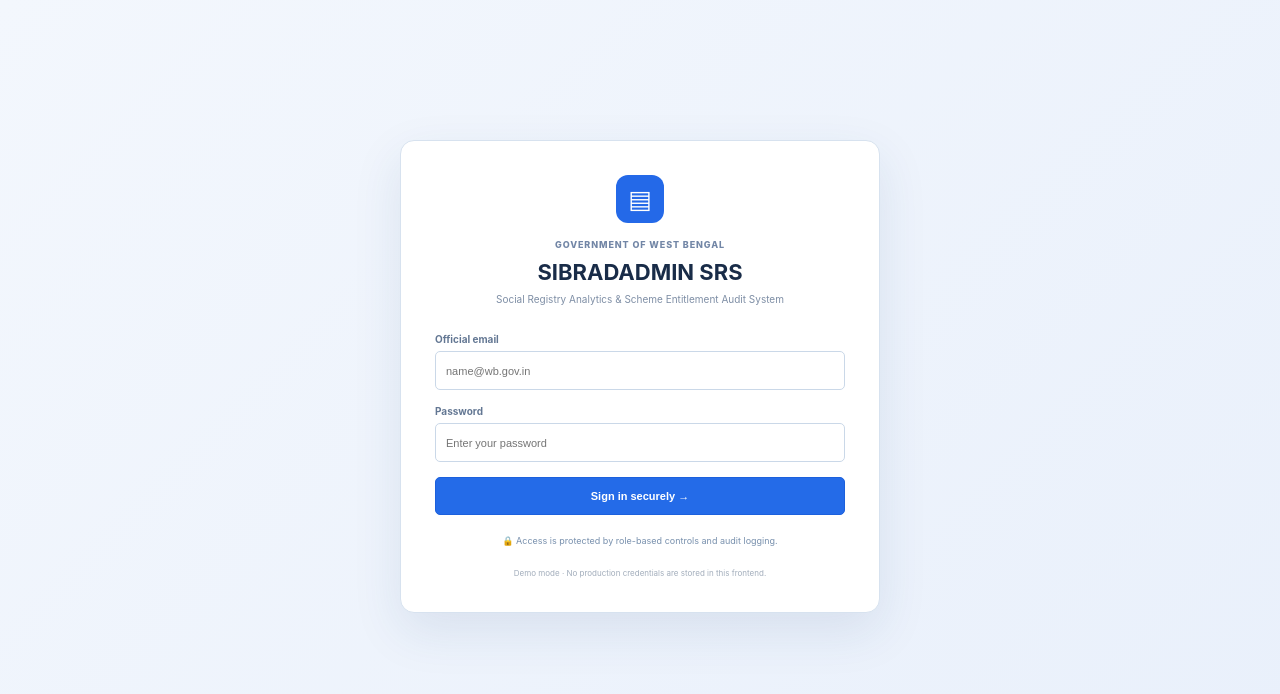
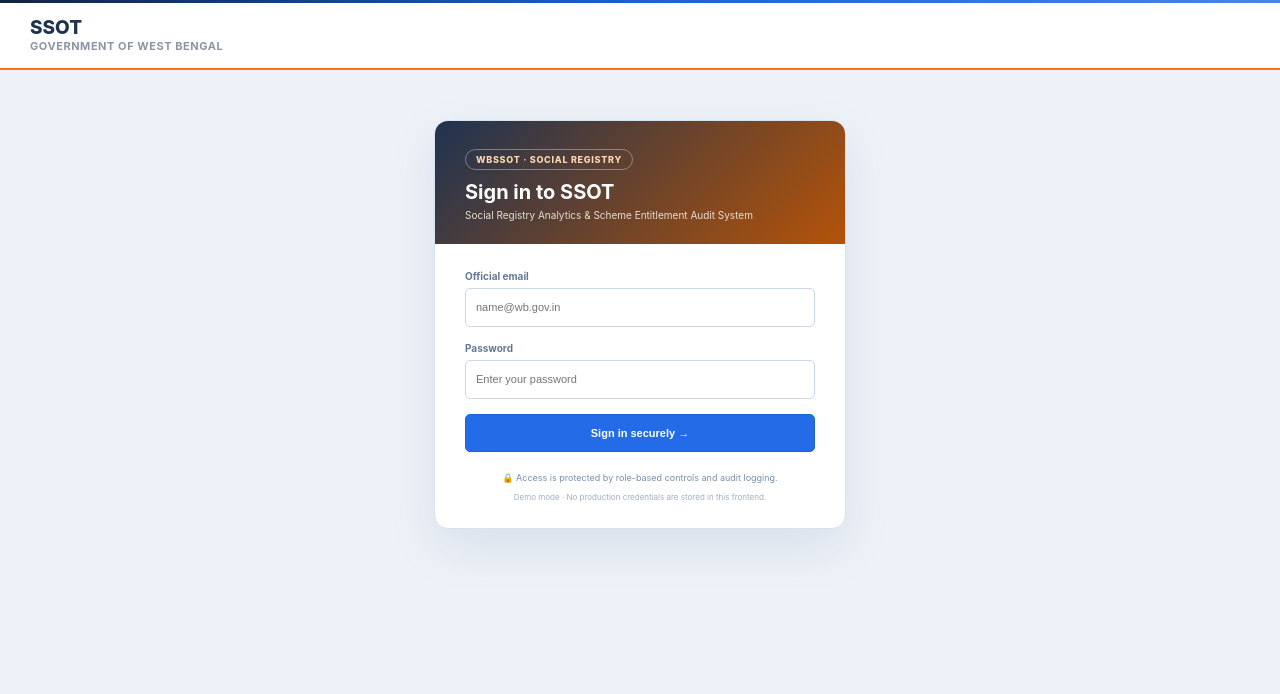
Before and after one commit to Souravforever2000/wbsrs-sibradmin-ssot-portal, an Angular app: page /login in a window 1280 px wide. Shown: the top 694 px of the page. Built offline with nearby package versions, Linux system fonts and the light colour scheme.

Commit message:
Update login page design, dark mode updated in headers, fix thedesign of map in executive overview

```diff
--- a/src/app/core/auth/components/login/login.css
+++ b/src/app/core/auth/components/login/login.css
@@ -1 +1,238 @@
-:host { display:block; }.login-page { min-height:calc(100vh - 117px); display:grid; place-items:center; padding:35px 15px; background:linear-gradient(135deg,#f3f7fd,#e9f0fb); }.login-card { width:min(410px,100%); padding:34px; border:1px solid #d7e2ef; border-radius:14px; background:#fff; box-shadow:0 18px 50px rgba(27,65,114,.1); text-align:center; }.login-mark { width:48px; height:48px; display:grid; place-items:center; margin:0 auto 16px; border-radius:12px; color:#fff; background:#2469e8; font-size:25px; }.eyebrow { color:#7286a6; font-size:9px; font-weight:800; letter-spacing:.1em; }.login-card h1 { margin:7px 0 0; color:#192c48; font-size:22px; }.subtitle { margin:7px 0 27px; color:#7e8ea5; font-size:10px; line-height:1.4; }.login-card form { display:grid; gap:15px; text-align:left; }.login-card label { display:grid; gap:6px; color:#637793; font-size:10px; font-weight:700; }.login-card input { height:37px; padding:0 10px; border:1px solid #cad8e8; border-radius:5px; color:#334b69; outline:none; font-size:11px; }.login-card input:focus { border-color:#4a83eb; box-shadow:0 0 0 3px #e4edff; }.login-card button { height:38px; border:1px solid #1c60dc; border-radius:5px; color:#fff; background:#246be8; font-size:11px; font-weight:700; }.security { margin:19px 0 0; color:#7890ad; font-size:9px; line-height:1.5; }.demo { margin:20px 0 0; color:#a2adbb; font-size:8px; }
+:host {
+  display: block;
+}
+
+/* Full-width header, matching the dashboard header style */
+.site-header {
+  width: 100%;
+  display: flex;
+  align-items: center;
+  justify-content: space-between;
+  gap: 12px;
+  padding: 16px 30px;
+  background: #fff;
+  position: relative;
+  box-sizing: border-box;
+}
+
+/* Top gradient line */
+.site-header::before {
+  content: "";
+  position: absolute;
+  top: 0;
+  left: 0;
+  right: 0;
+  height: 3px;
+  background: linear-gradient(90deg, #0f2440, #1e5fd9, #4a83eb);
+}
+
+/* Bottom orange line */
+.site-header::after {
+  content: "";
+  position: absolute;
+  bottom: 0;
+  left: 0;
+  right: 0;
+  height: 2px;
+  background: #f97316;
+}
+
+/* .header-actions {
+  width: 44px;
+  height: 28px;
+  border-radius: 6px;
+  background: #fff;
+  box-shadow: 0 1px 4px rgba(27, 65, 114, .12);
+  flex-shrink: 0;
+} */
+
+.brand-mark {
+  width: 34px;
+  height: 34px;
+  display: grid;
+  place-items: center;
+  border-radius: 8px;
+  color: #fff;
+  background: #1f3350;
+  font-size: 10px;
+  font-weight: 900;
+  letter-spacing: .04em;
+  flex-shrink: 0;
+}
+
+.brand-text {
+  display: flex;
+  flex-direction: column;
+  line-height: 1.25;
+}
+
+.brand-text strong {
+  color: #1f3350;
+  font-size: 19px;
+  font-weight: 800;
+}
+
+.brand-text span {
+  color: #8b95a5;
+  font-size: 11px;
+  font-weight: 700;
+  letter-spacing: .05em;
+}
+
+/* Page body sits below the header now */
+.login-page {
+  min-height: calc(100vh - 68px);
+  display: grid;
+  justify-items: center;
+  align-content: start;
+  gap: 6px;
+  padding: 50px 15px 35px;
+  background: #eef2f8;
+}
+
+.login-card {
+  width: min(410px, 100%);
+  border: 1px solid #d7e2ef;
+  border-radius: 14px;
+  background: #fff;
+  box-shadow: 0 18px 50px rgba(27, 65, 114, .1);
+  overflow: hidden;
+  text-align: center;
+}
+
+.login-banner {
+  padding: 26px 30px 22px;
+  background: linear-gradient(135deg, #1f3350, #b45309);
+  color: #fff;
+  text-align: left;
+}
+
+.banner-tag {
+  display: inline-block;
+  padding: 4px 10px;
+  border: 1px solid rgba(255, 255, 255, .35);
+  border-radius: 999px;
+  color: #fdd8ae;
+  font-size: 9px;
+  font-weight: 800;
+  letter-spacing: .08em;
+}
+
+.login-banner h1 {
+  margin: 10px 0 4px;
+  font-size: 20px;
+}
+
+.login-banner p {
+  margin: 0;
+  color: #e7dfd3;
+  font-size: 10px;
+  line-height: 1.4;
+}
+
+.login-form {
+  display: grid;
+  gap: 15px;
+  padding: 26px 30px 0;
+  text-align: left;
+}
+
+.login-card label {
+  display: grid;
+  gap: 6px;
+  color: #637793;
+  font-size: 10px;
+  font-weight: 700;
+}
+
+.login-card input {
+  height: 37px;
+  padding: 0 10px;
+  border: 1px solid #cad8e8;
+  border-radius: 5px;
+  color: #334b69;
+  outline: none;
+  font-size: 11px;
+}
+
+.login-card input:focus {
+  border-color: #4a83eb;
+  box-shadow: 0 0 0 3px #e4edff;
+}
+
+.primary-button {
+  height: 38px;
+  display: inline-flex;
+  align-items: center;
+  justify-content: center;
+  gap: 5px;
+  border: 1px solid #1e62da;
+  border-radius: 5px;
+  color: #fff;
+  background: #246be8;
+  font-size: 11px;
+  font-weight: 700;
+}
+
+.security {
+  margin: 19px 30px 0;
+  color: #7890ad;
+  font-size: 9px;
+  line-height: 1.5;
+}
+
+.demo {
+  margin: 8px 30px 26px;
+  color: #a2adbb;
+  font-size: 8px;
+}
+
+
+/* =========================================================
+   DARK THEME
+   ========================================================= */
+
+:host-context(.dark-theme) .site-header {
+  background: #0b1220;
+}
+
+:host-context(.dark-theme) .brand-text strong {
+  color: #e2e8f0;
+}
+
+:host-context(.dark-theme) .brand-text span {
+  color: #94a3b8;
+}
+
+:host-context(.dark-theme) .login-page {
+  background: #060b16;
+}
+
+:host-context(.dark-theme) .login-card {
+  background: #101c30;
+  border-color: #1e293b;
+  box-shadow: 0 18px 50px rgba(0, 0, 0, 0.5);
+}
+
+:host-context(.dark-theme) .login-card label {
+  color: #94a3b8;
+}
+
+:host-context(.dark-theme) .login-card input {
+  background: #0b1220;
+  border-color: #1e293b;
+  color: #e2e8f0;
+}
+
+:host-context(.dark-theme) .login-card input:focus {
+  border-color: #4a83eb;
+  box-shadow: 0 0 0 3px rgba(74, 131, 235, 0.25);
+}
+
+:host-context(.dark-theme) .security {
+  color: #64748b;
+}
+
+:host-context(.dark-theme) .demo {
+  color: #475569;
+}
--- a/src/app/core/auth/components/login/login.html
+++ b/src/app/core/auth/components/login/login.html
@@ -1 +1,38 @@
-<main class="login-page"><section class="login-card"><div class="login-mark">▤</div><p class="eyebrow">GOVERNMENT OF WEST BENGAL</p><h1>SIBRADADMIN SRS</h1><p class="subtitle">Social Registry Analytics &amp; Scheme Entitlement Audit System</p><form (ngSubmit)="login()"><label>Official email<input name="username" [(ngModel)]="username" type="email" placeholder="name@wb.gov.in" required></label><label>Password<input name="password" [(ngModel)]="password" type="password" placeholder="Enter your password" required></label><button type="submit">Sign in securely →</button></form><p class="security">🔒 Access is protected by role-based controls and audit logging.</p><p class="demo">Demo mode · No production credentials are stored in this frontend.</p></section></main>
+<!-- <header class="site-header">
+  <div class="brand-mark">SSOT</div>
+  <div class="brand-text">
+    <strong>SSOT</strong>
+    <span>GOVERNMENT OF WEST BENGAL</span>
+  </div>
+</header> -->
+
+<header class="site-header">
+  <div class="brand-text">
+    <strong>SSOT</strong>
+    <span>GOVERNMENT OF WEST BENGAL</span>
+  </div>
+  <div class="header-actions"></div>
+</header>
+
+<main class="login-page">
+  <section class="login-card">
+    <div class="login-banner">
+      <span class="banner-tag">WBSSOT · SOCIAL REGISTRY</span>
+      <h1>Sign in to SSOT</h1>
+      <p>Social Registry Analytics &amp; Scheme Entitlement Audit System</p>
+    </div>
+
+    <form (ngSubmit)="login()" class="login-form">
+      <label>Official email
+        <input name="username" [(ngModel)]="username" type="email" placeholder="name@wb.gov.in" required>
+      </label>
+      <label>Password
+        <input name="password" [(ngModel)]="password" type="password" placeholder="Enter your password" required>
+      </label>
+      <button type="submit" class="primary-button">Sign in securely →</button>
+    </form>
+
+    <p class="security">🔒 Access is protected by role-based controls and audit logging.</p>
+    <p class="demo">Demo mode · No production credentials are stored in this frontend.</p>
+  </section>
+</main>
--- a/src/app/core/auth/components/login/login.ts
+++ b/src/app/core/auth/components/login/login.ts
@@ -13,7 +13,7 @@ export class LoginPage {
   private readonly router = inject(Router);
   username = '';
   password = '';
-  login(): void { this.router.navigateByUrl('/'); }
+  login(): void { this.router.navigateByUrl('/dashboard'); }
 }
 
 // Keep the generated test and downstream imports compatible while the routed page uses a descriptive name.
--- a/src/app/features/dashboard/components/district-analytics/district-analytics.html
+++ b/src/app/features/dashboard/components/district-analytics/district-analytics.html
@@ -1,3 +1,5 @@
+
+
     <aside class="district-card">
 
       <div class="analytics-header">
--- a/src/app/features/dashboard/pages/dashboard-overview/dashboard-overview.css
+++ b/src/app/features/dashboard/pages/dashboard-overview/dashboard-overview.css
@@ -7,6 +7,45 @@
 }
 
 .app-global-filters { display: block; margin-bottom: 20px; }
+
+.primary-button {
+    align-self: center;
+    height: 32px;
+    display: inline-flex;
+    align-items: center;
+    justify-content: center;
+    gap: 5px;
+    margin: 0 11px;
+    padding: 0 12px;
+    border: 1px solid #1e62da;
+    border-radius: 5px;
+    color: #fff;
+    background: #246be8;
+    font-size: 10px;
+    font-weight: 700;
+    white-space: nowrap;
+    margin: 0;
+}
+
+   .summary-strip .primary-button {
+        grid-column: span 2;
+    }
+
+        .summary-strip .primary-button {
+        grid-column: span 3;
+        margin: 10px;
+    }
+
+.primary-button .material-symbols-rounded {
+    font-size: 15px;
+}
+
+.page-actions {
+  padding-top: 24px;
+  display: flex;
+  justify-content: flex-end;
+  margin: 0 0 20px; /* one line of space before the KPI grid */
+}
 
 .kpi-grid {
   display: grid;
--- a/src/app/features/dashboard/pages/dashboard-overview/dashboard-overview.html
+++ b/src/app/features/dashboard/pages/dashboard-overview/dashboard-overview.html
@@ -4,6 +4,12 @@
 />
 
 <app-global-filters />
+
+<div class="page-actions">
+  <button class="primary-button">
+    <span class="material-symbols-rounded">download</span> Export view
+  </button>
+  </div>
 
 @if (dashboard$ | async; as dashboard) {
   <section class="kpi-grid">
--- a/src/app/layouts/header/header.html
+++ b/src/app/layouts/header/header.html
@@ -1,4 +1,6 @@
-<header class="topbar">
+<header class="topbar" >
+
+
 
   <!-- Decorative West Bengal / Kolkata skyline -->
   <!-- <img
```
Also changed, not shown: src/app/app.routes.ts (+30 -20 lines), src/app/features/dashboard/components/state-overview/state-overview.css (+201 -19 lines), src/app/layouts/header/header.css (+98 -13 lines), src/app/features/dashboard/components/district-map/district-map.css (line endings or trailing spaces), src/app/features/dashboard/components/district-map/district-map.html (line endings or trailing spaces).
